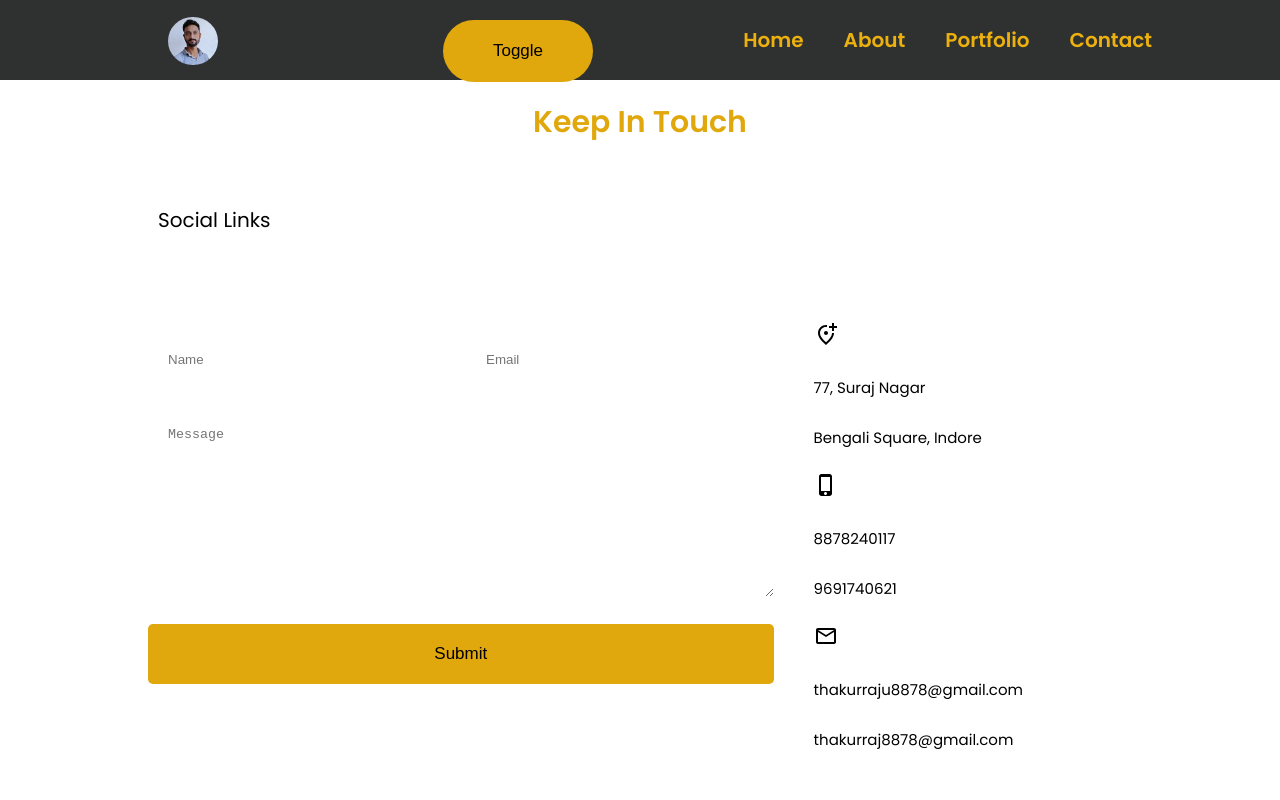
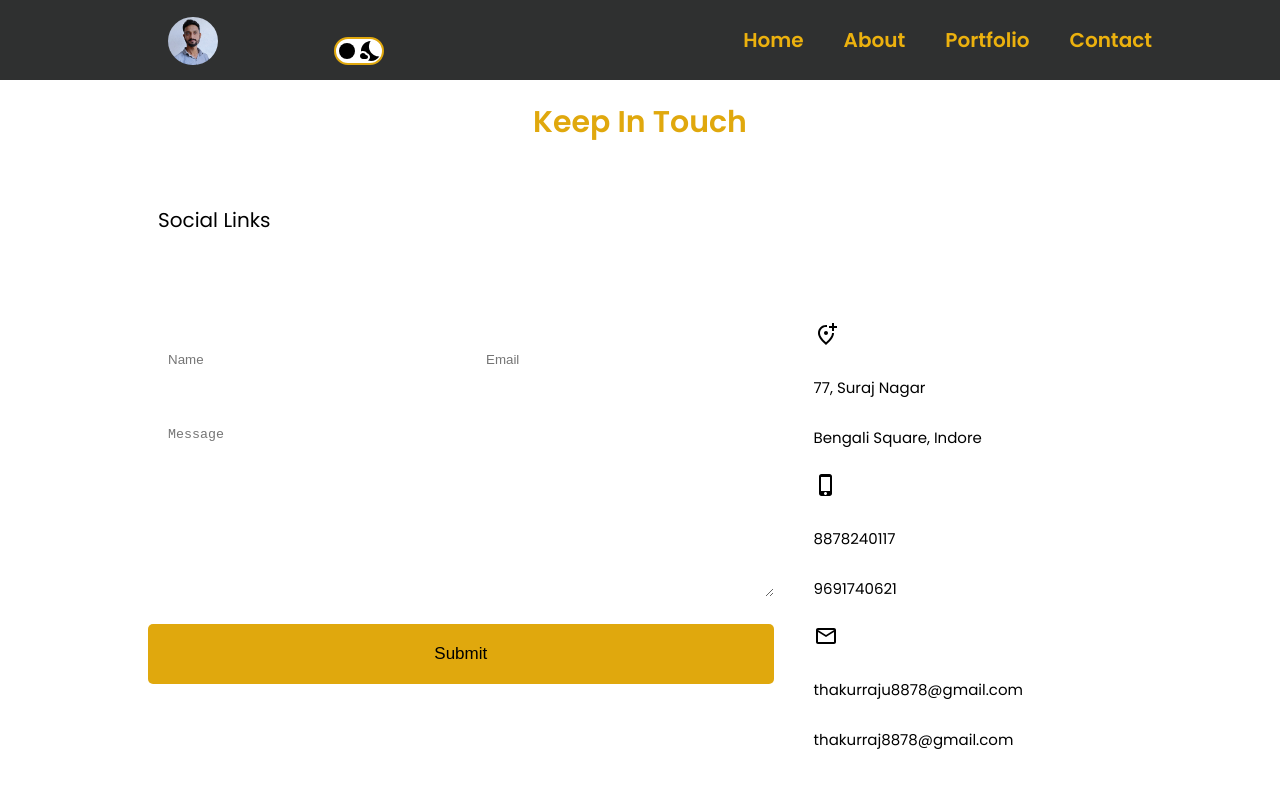
Before and after one commit to Rajkumarthakur88/React-Portfolio, a React (Create React App) app: page /contact in a window 1280 px wide. Shown: the top 800 px of the page. Built offline with nearby package versions, Linux system fonts and the light colour scheme.

Commit message:
toggle button added styled

```diff
--- a/src/App.css
+++ b/src/App.css
@@ -508,6 +508,9 @@ footer i {
         width: 15% !important;
         bottom: 15px;
     }
+    .logo-div {
+        width: 40% !important;
+    }
 }
 
 /* My Css */
@@ -543,7 +546,7 @@ footer i {
 }
 
 .logo-div {
-    width: 20% !important;
+    width: 25% ;
     display: flex;
     align-items: center;
     justify-content: space-between;
@@ -585,3 +588,13 @@ footer i {
 
     width: 100%;
 }
+.toggle-btn{
+    width: 50px !important;
+    padding: 0 0 0 0 !important;
+    border: 2px solid #e0a80d ;
+    background-color: var(--headingColor);
+    border-radius: 1rem;
+    display: flex;
+    align-items: center;
+    justify-content: center;
+}
--- a/src/components/common/Header.jsx
+++ b/src/components/common/Header.jsx
@@ -3,6 +3,11 @@ import React, { useState, useEffect } from "react"
 import { Link } from "react-router-dom"
 import { navlink } from "../data/dummydata"
 import logo from "../data/images/profile-img.jpg"
+import NightsStayIcon from '@mui/icons-material/NightsStay';
+import LightModeIcon from '@mui/icons-material/LightMode';
+import ToggleOnIcon from '@mui/icons-material/ToggleOn';
+import ToggleOffIcon from '@mui/icons-material/ToggleOff';
+import FiberManualRecordIcon from '@mui/icons-material/FiberManualRecord';
 
 function Header() {
     const [responsive, setResponsive] = useState(false)
@@ -27,10 +32,13 @@ function Header() {
                 <div className='container flexsb nav-div'>
                     <div className='logo logo-div'>
                         <Link className='logo-div' to={"/"}> <img style={{ width: "50px", borderRadius: "50%" }} src={logo} alt='' data-aos='zoom-in-right' /></Link>
+                        <button className="toggle-btn"  onClick={() => handleMode()}>
+                            {
+                                theme === 'light-theme' ? <span style={{ display: "flex", fontSize: "55px" }}><FiberManualRecordIcon /> <NightsStayIcon /></span> : <span style={{ display: "flex", fontSize: "15px" }}> <LightModeIcon /><FiberManualRecordIcon /></span>
+                            }
+                        </button>
                     </div>
-                    <button className="toggle-btn" onClick={() => handleMode()}>
-                        Toggle
-                    </button>
+
                     <div className={responsive ? "hideMenu" : "nav"}>
                         {navlink.map((links, i) => (
                             <Link to={links.url} key={i} data-aos='zoom-in-left' className="nav-links">
```
